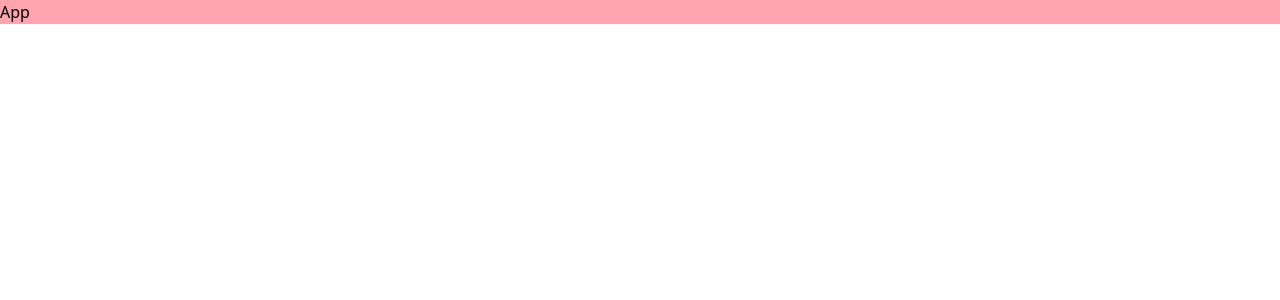
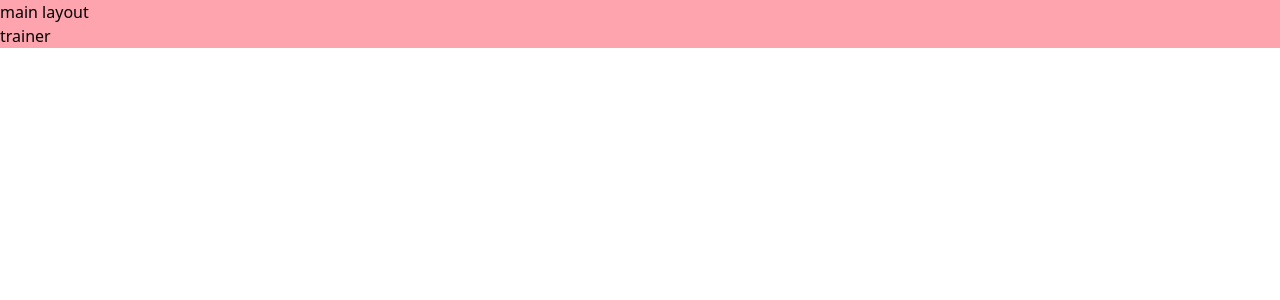
Before and after one commit to muwa37/typ3tr4in, a React app: page / in a window 1280 px wide. Shown: the top 300 px of the page. Built offline with nearby package versions, Linux system fonts and the light colour scheme.

Commit message:
Added router

```diff
--- a/src/App.tsx
+++ b/src/App.tsx
@@ -1,5 +1,11 @@
+import AppRouter from './router/AppRouter';
+
 const App = () => {
-  return <div className='h-full w-full bg-rose-300'>App</div>;
+  return (
+    <div className='h-full w-full bg-rose-300'>
+      <AppRouter />
+    </div>
+  );
 };
 
 export default App;
--- a/src/index.tsx
+++ b/src/index.tsx
@@ -1,4 +1,5 @@
 import ReactDOM from 'react-dom/client';
+import { BrowserRouter } from 'react-router-dom';
 import App from './App';
 import './index.css';
 
@@ -6,5 +7,9 @@ const rootElem = document.getElementById('root');
 if (rootElem) {
   const root = ReactDOM.createRoot(rootElem);
 
-  root.render(<App />);
+  root.render(
+    <BrowserRouter>
+      <App />
+    </BrowserRouter>
+  );
 }
--- /dev/null
+++ b/src/router/AppRouter.tsx
@@ -0,0 +1,24 @@
+import { Outlet, Route, Routes } from 'react-router-dom';
+
+const AppRouter = () => {
+  return (
+    <Routes>
+      <Route
+        path='/'
+        element={
+          <div>
+            main layout <Outlet />
+          </div>
+        }
+      >
+        <Route />
+        <Route path='/' index element={<div>trainer</div>} />
+        <Route path='/about' element={<div>about</div>} />
+        <Route path='/stat' element={<div>stats</div>} />
+        <Route path='*' element={<div>not found 404...</div>} />
+      </Route>
+    </Routes>
+  );
+};
+
+export default AppRouter;
```
